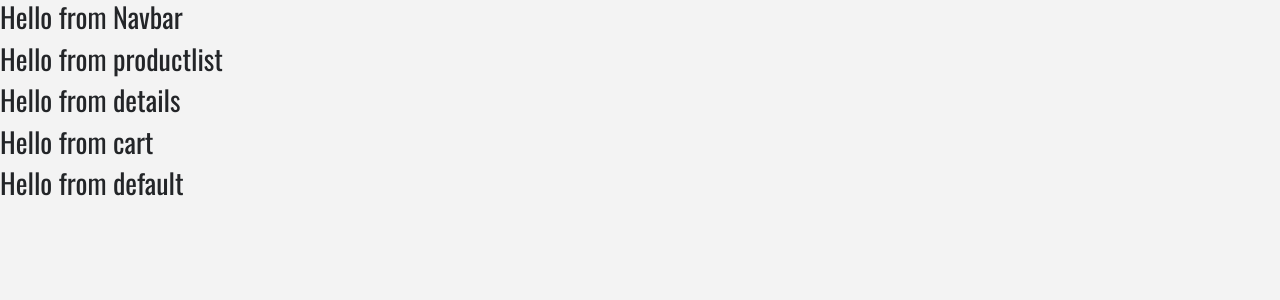
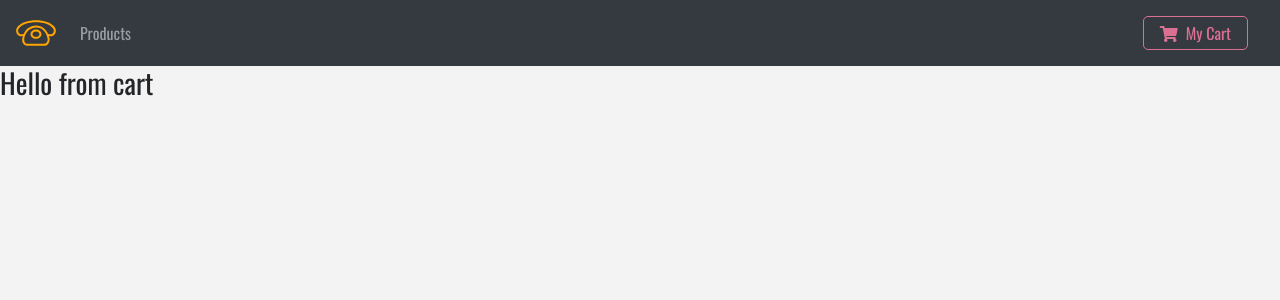
Before and after one commit to lumie31/ecommerce, a React (Create React App) app: page /cart in a window 1280 px wide. Shown: the top 300 px of the page. Built offline with nearby package versions, Linux system fonts and the light colour scheme.

Commit message:
Handle routing with react-router + work on navbar eleelement

```diff
--- a/package.json
+++ b/package.json
@@ -6,7 +6,9 @@
     "bootstrap": "^4.2.1",
     "react": "^16.7.0",
     "react-dom": "^16.7.0",
-    "react-scripts": "2.1.3"
+    "react-router-dom": "^5.0.0",
+    "react-scripts": "2.1.3",
+    "styled-components": "^4.2.0"
   },
   "scripts": {
     "start": "react-scripts start",
--- a/public/index.html
+++ b/public/index.html
@@ -27,6 +27,12 @@
       href="https://fonts.googleapis.com/css?family=Oswald|Permanent+Marker"
       rel="stylesheet"
     />
+    <link
+      rel="stylesheet"
+      href="https://use.fontawesome.com/releases/v5.8.2/css/all.css"
+      integrity="sha384-oS3vJWv+0UjzBfQzYUhtDYW+Pj2yciDJxpsK1OYPAYjqT085Qq/1cq5FLXAZQ7Ay"
+      crossorigin="anonymous"
+    />
     <title>E-commerce App</title>
   </head>
   <body>
--- a/src/App.js
+++ b/src/App.js
@@ -1,6 +1,6 @@
 import React, { Component } from "react";
+import { Switch, Route } from "react-router-dom";
 import "bootstrap/dist/css/bootstrap.min.css";
-import logo from "./logo.svg";
 import "./App.css";
 import Navbar from "./components/Navbar";
 import ProductList from "./components/ProductList";
@@ -13,10 +13,12 @@ class App extends Component {
     return (
       <React.Fragment>
         <Navbar />
-        <ProductList />
-        <Details />
-        <Cart />
-        <Default />
+        <Switch>
+          <Route exact path='/' component={ProductList} />
+          <Route exact path='/details' component={Details} />
+          <Route exact path='/cart' component={Cart} />
+          <Route component={Default} />
+          </Switch>
       </React.Fragment>
     );
   }
--- a/src/components/Default.js
+++ b/src/components/Default.js
@@ -4,7 +4,7 @@ export default class Default extends Component {
   render() {
     return (
       <div>
-        <h3>Hello from default</h3>
+        <h3>Page not found</h3>
       </div>
     );
   }
--- a/src/components/Navbar.js
+++ b/src/components/Navbar.js
@@ -1,11 +1,38 @@
 import React, { Component } from "react";
+import { Link } from "react-router-dom";
+import logo from "../logo.svg";
+import ProductList from "./ProductList";
+import { MyButton } from "./Button";
 
 export default class Navbar extends Component {
   render() {
     return (
-      <div>
-        <h3>Hello from Navbar</h3>
-      </div>
+      <nav className="navbar navbar-expand-sm navbar-dark bg-dark">
+        {/*
+        https://www.iconfinder.com/icons/1243689/call_phone_icon
+        Creative Commons (Attribution 3.0 Unported);
+        https://www.iconfinder.com/Makoto_msk
+      */}
+        <Link to="/">
+          <img src={logo} alt="logo" className="navbar-brand" />
+        </Link>
+
+        <ul className="navbar-nav mr-auto">
+          <li className="nav-item">
+            <Link to="/" className="nav-link">
+              Products
+            </Link>
+          </li>
+        </ul>
+        <Link to="/cart">
+          <MyButton>
+            <span className="mr-2">
+              <i className="fas fa-shopping-cart" />
+            </span>
+            My cart
+          </MyButton>
+        </Link>
+      </nav>
     );
   }
 }
--- a/src/index.js
+++ b/src/index.js
@@ -2,9 +2,10 @@ import React from "react";
 import ReactDOM from "react-dom";
 import "./index.css";
 import App from "./App";
+import {BrowserRouter as Router} from 'react-router-dom'
 import * as serviceWorker from "./serviceWorker";
 
-ReactDOM.render(<App />, document.getElementById("root"));
+ReactDOM.render(<Router><App /></Router>, document.getElementById("root"));
 
 // If you want your app to work offline and load faster, you can change
 // unregister() to register() below. Note this comes with some pitfalls.
```
Also changed, not shown: 1 other file (tests, documents, lock files or other folders).
